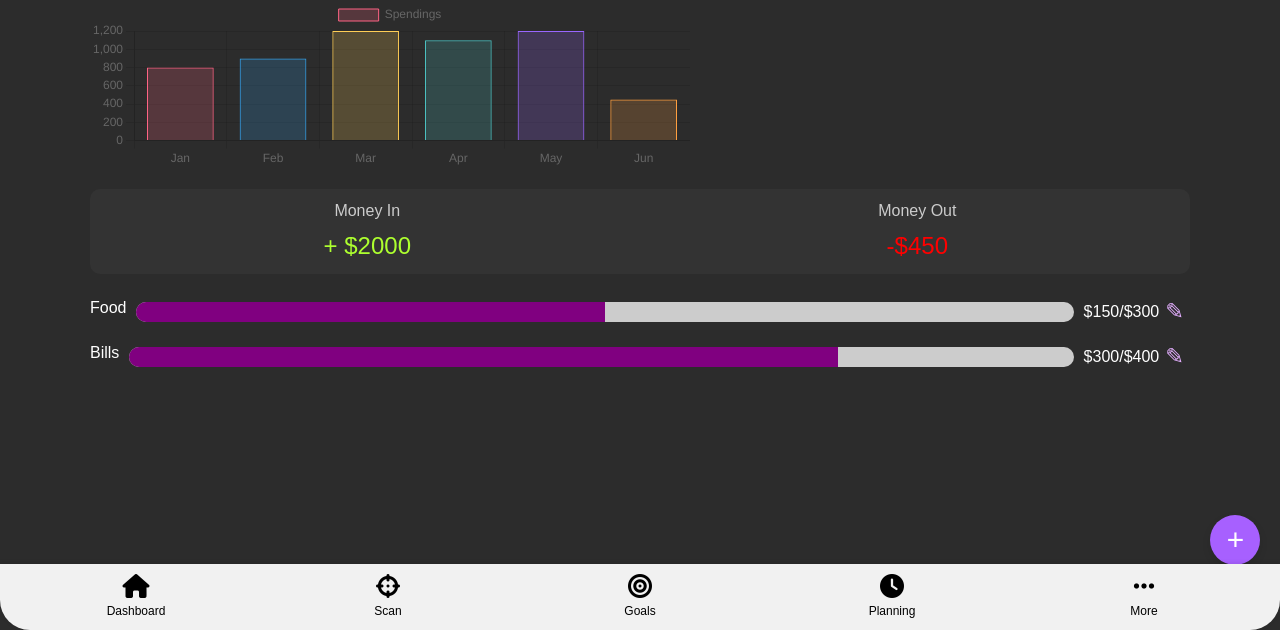
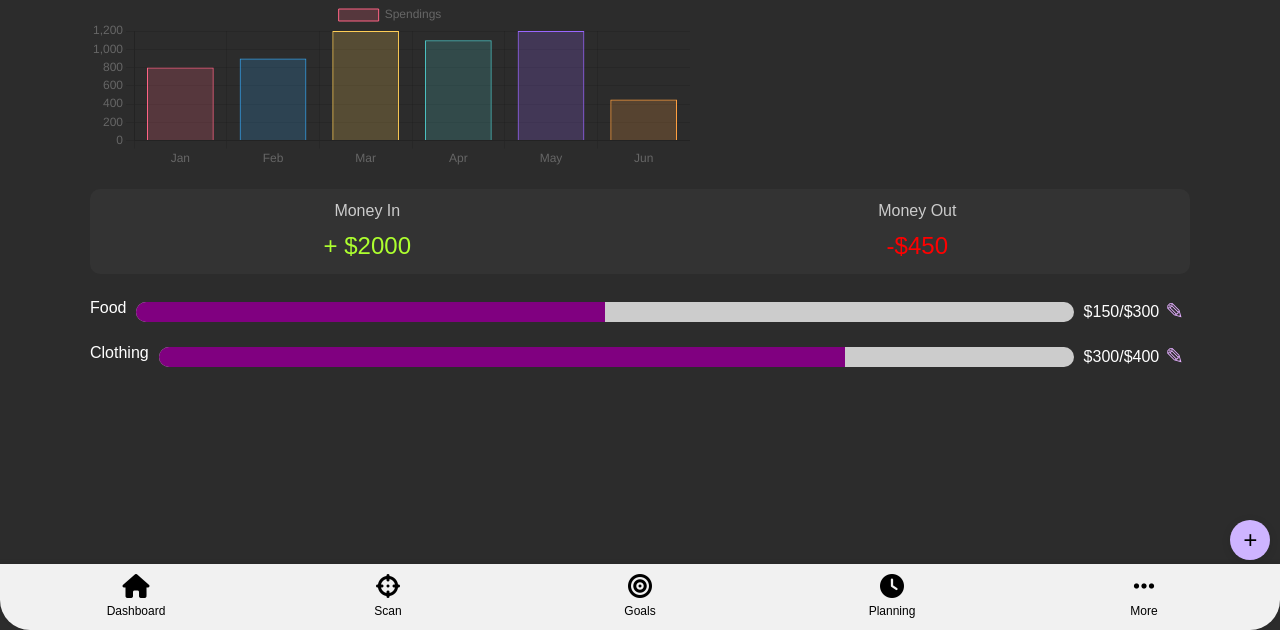
Before and after one commit to wanweileee/HCI-AI-, a Flask app: page /monthly in a window 1280 px wide. Shown: the part 170-800 px from the top of the page. Run offline with Flask 3, Linux system fonts and the light colour scheme; some libraries are stand-ins or nearby versions.

Commit message:
changed categories

```diff
--- a/app/static/monthly.css
+++ b/app/static/monthly.css
@@ -307,19 +307,21 @@ input[type="text"], input[type="number"] {
 /* Add these styles to your monthly.css file */
 .add-transaction-button {
     position: fixed;
-    bottom: 65px;
-    right: 20px;
-    width: 50px;
-    height: 50px;
-    background-color: #a760ff; /* Bootstrap primary blue, change as needed */
-    color: white;
-    border-radius: 50%;
-    text-align: center;
-    line-height: 50px; /* Adjusts the alignment of the '+' vertically */
-    font-size: 30px;
-    text-decoration: none; /* Removes underline from the link */
-    box-shadow: 0 4px 8px rgba(0,0,0,0.1);
-    transition: background-color 0.3s, box-shadow 0.3s;
+    bottom: 70px;
+    right: 10px;
+    width: 40px;
+    height: 40px;
+    background-color: #ceb4ff;
+    color: rgb(0, 0, 0);
+    border-radius: 50%; /*button is circular*/
+    display: flex;
+    align-items: center;
+    justify-content: center;
+    font-size: 24px; /*size of plus sign*/
+    cursor: pointer;
+    box-shadow: 0 2px 10px rgba(0, 0, 0, 0.1); /*shadow effect*/
+    border: none; /*remove default border*/
+    z-index: 1000;
 }
 
 .add-transaction-button:hover, .add-transaction-button:focus {
--- a/app/templates/monthly.html
+++ b/app/templates/monthly.html
@@ -62,12 +62,12 @@
             </div>
 
             <div class="category">
-                <label id="labelBills">Bills</label>
+                <label id="labelClothing">Clothing</label>
                 <div class="progress-container">
-                    <div class="progress-bar" id="progressBills" style="width: 75%;"></div>
+                    <div class="progress-bar" id="progressClothing" style="width: 75%;"></div>
                 </div>
-                <div class="category-details" id="detailsBills">$300/$400</div>
-                <button onclick="openModal('Bills', '400', 'Bills')">✎</button>
+                <div class="category-details" id="detailsClothing">$300/$400</div>
+                <button onclick="openModal('Clothing', '400', 'Clothing')">✎</button>
             </div>
 
 
```
Also changed, not shown: app/templates/add.html (+4 -3 lines).
